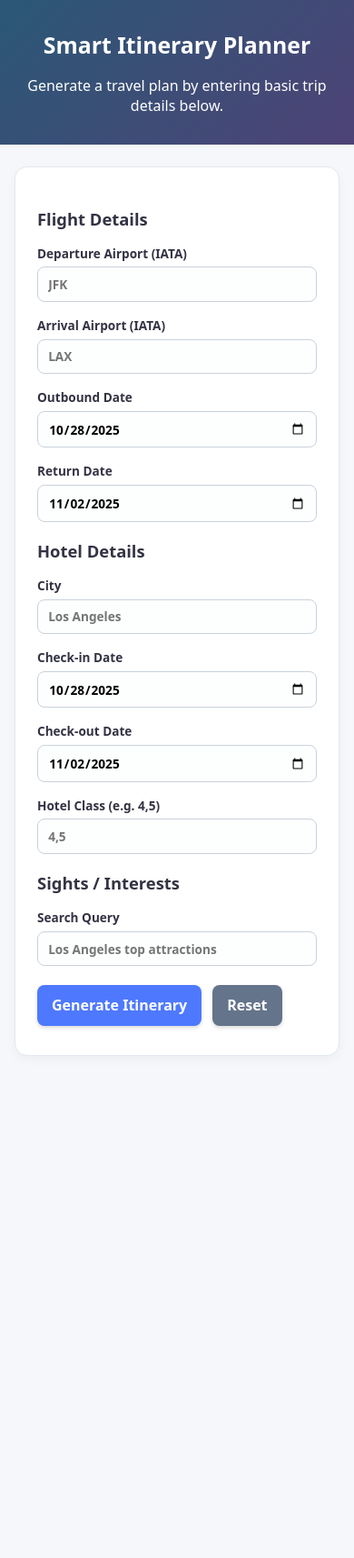
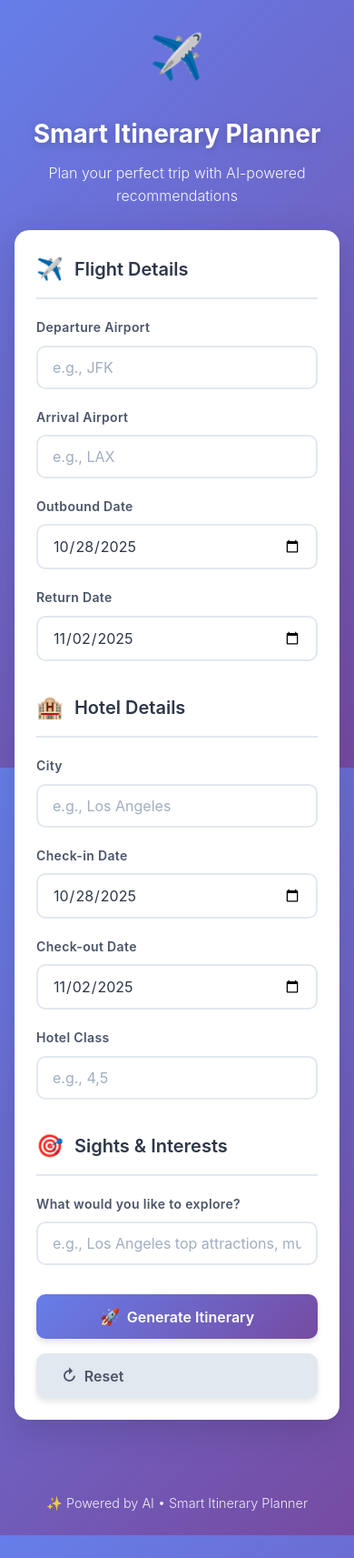
Before and after one commit to adi-253/SMARTITINERARY, a plain HTML site: page frontend/index.html in a window 390 px wide. Shown: the whole page at 91% size. Before the commit the page ends 1209 px from the top, so only its background shows below. Drawn offline with Linux system fonts and the light colour scheme.

Commit message:
frontend changes

```diff
--- a/frontend/index.html
+++ b/frontend/index.html
@@ -8,90 +8,116 @@
   </head>
   <body>
     <header>
-      <h1>Smart Itinerary Planner</h1>
-      <p>Generate a travel plan by entering basic trip details below.</p>
+      <div class="header-content">
+        <div class="header-icon">✈️</div>
+        <h1>Smart Itinerary Planner</h1>
+        <p>Plan your perfect trip with AI-powered recommendations</p>
+      </div>
     </header>
 
     <main>
       <section class="card">
         <form id="itinerary-form">
-          <h2>Flight Details</h2>
+          <div class="section-header">
+            <span class="section-icon">✈️</span>
+            <h2>Flight Details</h2>
+          </div>
           <div class="grid">
-            <label
-              >Departure Airport (IATA)
+            <label>
+              <span class="label-text">Departure Airport</span>
               <input
                 name="departure_airport_code"
                 maxlength="3"
-                placeholder="JFK"
+                placeholder="e.g., JFK"
                 required
               />
             </label>
-            <label
-              >Arrival Airport (IATA)
+            <label>
+              <span class="label-text">Arrival Airport</span>
               <input
                 name="arrival_airport_code"
                 maxlength="3"
-                placeholder="LAX"
+                placeholder="e.g., LAX"
                 required
               />
             </label>
-            <label
-              >Outbound Date
+            <label>
+              <span class="label-text">Outbound Date</span>
               <input type="date" name="outbound_date" required />
             </label>
-            <label
-              >Return Date
+            <label>
+              <span class="label-text">Return Date</span>
               <input type="date" name="return_date" required />
             </label>
           </div>
 
-          <h2>Hotel Details</h2>
+          <div class="section-header">
+            <span class="section-icon">🏨</span>
+            <h2>Hotel Details</h2>
+          </div>
           <div class="grid">
-            <label
-              >City
-              <input name="city" placeholder="Los Angeles" required />
+            <label>
+              <span class="label-text">City</span>
+              <input name="city" placeholder="e.g., Los Angeles" required />
             </label>
-            <label
-              >Check-in Date
+            <label>
+              <span class="label-text">Check-in Date</span>
               <input type="date" name="check_in_date" required />
             </label>
-            <label
-              >Check-out Date
+            <label>
+              <span class="label-text">Check-out Date</span>
               <input type="date" name="check_out_date" required />
             </label>
-            <label
-              >Hotel Class (e.g. 4,5)
-              <input name="hotel_class" placeholder="4,5" />
+            <label>
+              <span class="label-text">Hotel Class</span>
+              <input name="hotel_class" placeholder="e.g., 4,5" />
             </label>
           </div>
 
-          <h2>Sights / Interests</h2>
-          <label
-            >Search Query
+          <div class="section-header">
+            <span class="section-icon">🎯</span>
+            <h2>Sights & Interests</h2>
+          </div>
+          <label>
+            <span class="label-text">What would you like to explore?</span>
             <input
               name="sights_query"
-              placeholder="Los Angeles top attractions"
+              placeholder="e.g., Los Angeles top attractions, museums, beaches"
               required
             />
           </label>
 
           <div class="actions">
-            <button type="submit">Generate Itinerary</button>
-            <button type="reset" class="secondary">Reset</button>
+            <button type="submit" class="btn-primary">
+              <span class="btn-icon">🚀</span>
+              Generate Itinerary
+            </button>
+            <button type="reset" class="btn-secondary">
+              <span class="btn-icon">↻</span>
+              Reset
+            </button>
           </div>
         </form>
       </section>
 
-      <section id="output-section" class="card hidden">
-        <h2>Generated Itinerary</h2>
+      <section id="output-section" class="card output-card hidden">
+        <div class="section-header">
+          <span class="section-icon">📋</span>
+          <h2>Your Itinerary</h2>
+        </div>
         <div id="status" class="status"></div>
         <div id="itinerary" class="itinerary"></div>
-        <button id="download-pdf-btn" class="download-btn hidden">
-          Download PDF
+        <button id="download-pdf-btn" class="btn-download hidden">
+          <span class="btn-icon">📄</span>
+          Download as PDF
         </button>
       </section>
     </main>
 
+    <footer>
+      <p>✨ Powered by AI • Smart Itinerary Planner</p>
+    </footer>
+
     <script src="script.js"></script>
   </body>
 </html>
--- a/frontend/script.js
+++ b/frontend/script.js
@@ -9,7 +9,7 @@ const downloadPdfBtn = document.getElementById('download-pdf-btn');
 const API_URL = 'https://smartitinerary-2.onrender.com/plan-itinerary';
 
 // const API_URL = 'http://localhost:8000/plan-itinerary';
-const PDF_URL = 'http://localhost:8000/generate-pdf';
+const PDF_URL = 'https://smartitinerary-2.onrender.com/generate-pdf';
 
 // Store the current itinerary text for PDF generation
 let currentItinerary = '';
@@ -47,7 +47,14 @@ form.addEventListener('submit', async (e) => {
   outputSection.classList.remove('hidden');
   itineraryDiv.textContent = '';
   downloadPdfBtn.classList.add('hidden'); // Hide download button while loading
-  setStatus('Requesting itinerary...');
+
+  // Disable form during submission
+  const submitBtn = form.querySelector('button[type="submit"]');
+  const originalBtnText = submitBtn.innerHTML;
+  submitBtn.disabled = true;
+  submitBtn.innerHTML = '<span class="btn-icon">⏳</span> Generating...';
+
+  setStatus('🚀 Creating your personalized itinerary...');
   const fd = new FormData(form);
   const payload = buildPayload(fd);
 
@@ -63,18 +70,25 @@ form.addEventListener('submit', async (e) => {
       throw new Error(err.detail || 'Server error');
     }
     const data = await res.json();
-    setStatus('Itinerary generated successfully!', 'success');
+    setStatus('✅ Itinerary generated successfully!', 'success');
     // Backend returns markdown-like text. We can do a very small conversion for headers + bold
     currentItinerary = data.itinerary || 'No itinerary returned.';
     itineraryDiv.innerHTML = renderMarkdownLite(currentItinerary);
 
     // Show download button after successful generation
     downloadPdfBtn.classList.remove('hidden');
+
+    // Scroll to results
+    outputSection.scrollIntoView({ behavior: 'smooth', block: 'start' });
   } catch (err) {
     console.error(err);
-    setStatus('Error: ' + err.message, 'error');
+    setStatus('❌ Error: ' + err.message, 'error');
     itineraryDiv.textContent = '';
     currentItinerary = '';
+  } finally {
+    // Re-enable form
+    submitBtn.disabled = false;
+    submitBtn.innerHTML = originalBtnText;
   }
 });
 
@@ -108,8 +122,13 @@ downloadPdfBtn.addEventListener('click', async () => {
     return;
   }
 
+  const originalBtnText = downloadPdfBtn.innerHTML;
+  downloadPdfBtn.disabled = true;
+  downloadPdfBtn.innerHTML =
+    '<span class="btn-icon">⏳</span> Generating PDF...';
+
   try {
-    setStatus('Generating PDF...');
+    setStatus('📄 Generating your PDF...');
     const res = await fetch(PDF_URL, {
       method: 'POST',
       headers: { 'Content-Type': 'application/json' },
@@ -132,9 +151,12 @@ downloadPdfBtn.addEventListener('click', async () => {
     window.URL.revokeObjectURL(url);
     document.body.removeChild(a);
 
-    setStatus('PDF downloaded successfully!', 'success');
+    setStatus('✅ PDF downloaded successfully!', 'success');
   } catch (err) {
     console.error(err);
-    setStatus('Error generating PDF: ' + err.message, 'error');
+    setStatus('❌ Error generating PDF: ' + err.message, 'error');
+  } finally {
+    downloadPdfBtn.disabled = false;
+    downloadPdfBtn.innerHTML = originalBtnText;
   }
 });
--- a/frontend/styles.css
+++ b/frontend/styles.css
@@ -1,143 +1,392 @@
 * {
   box-sizing: border-box;
+  margin: 0;
+  padding: 0;
 }
+
 body {
   margin: 0;
-  font-family: system-ui, Arial, sans-serif;
-  background: #f5f7fa;
-  color: #222;
-  line-height: 1.4;
+  font-family: -apple-system, BlinkMacSystemFont, 'Segoe UI', 'Roboto', 'Oxygen',
+    'Ubuntu', 'Cantarell', sans-serif;
+  background: linear-gradient(135deg, #667eea 0%, #764ba2 100%);
+  background-attachment: fixed;
+  color: #2d3748;
+  line-height: 1.6;
   -webkit-font-smoothing: antialiased;
+  min-height: 100vh;
 }
+
 header {
-  padding: 2rem 1rem 1rem;
+  padding: 3rem 1rem 2rem;
   text-align: center;
-  background: linear-gradient(135deg, #2b5876, #4e4376);
   color: #fff;
+  position: relative;
 }
+
+.header-content {
+  max-width: 600px;
+  margin: 0 auto;
+  animation: fadeInDown 0.6s ease-out;
+}
+
+.header-icon {
+  font-size: 3.5rem;
+  margin-bottom: 1rem;
+  animation: float 3s ease-in-out infinite;
+}
+
+@keyframes float {
+  0%,
+  100% {
+    transform: translateY(0px);
+  }
+  50% {
+    transform: translateY(-10px);
+  }
+}
+
+@keyframes fadeInDown {
+  from {
+    opacity: 0;
+    transform: translateY(-20px);
+  }
+  to {
+    opacity: 1;
+    transform: translateY(0);
+  }
+}
+
+@keyframes fadeInUp {
+  from {
+    opacity: 0;
+    transform: translateY(20px);
+  }
+  to {
+    opacity: 1;
+    transform: translateY(0);
+  }
+}
+
 header h1 {
   margin: 0 0 0.5rem;
-  font-size: 2rem;
+  font-size: 2.5rem;
+  font-weight: 700;
+  text-shadow: 0 2px 10px rgba(0, 0, 0, 0.2);
 }
+
+header p {
+  font-size: 1.1rem;
+  opacity: 0.95;
+  font-weight: 300;
+}
+
 main {
-  max-width: 1080px;
-  margin: 1.5rem auto 3rem;
+  max-width: 900px;
+  margin: 0 auto 3rem;
   padding: 0 1rem;
+  animation: fadeInUp 0.6s ease-out 0.2s backwards;
 }
+
 .card {
-  background: #fff;
-  padding: 1.5rem 1.5rem 2rem;
+  background: #ffffff;
+  padding: 2rem;
   margin-bottom: 1.5rem;
-  border-radius: 14px;
-  border: 1px solid #e3e8ef;
-  box-shadow: 0 4px 12px rgba(0, 0, 0, 0.04);
+  border-radius: 16px;
+  box-shadow: 0 10px 40px rgba(0, 0, 0, 0.15);
+  transition: transform 0.3s ease, box-shadow 0.3s ease;
 }
+
+.card:hover {
+  transform: translateY(-2px);
+  box-shadow: 0 15px 50px rgba(0, 0, 0, 0.2);
+}
+
+.output-card {
+  background: linear-gradient(to bottom, #ffffff 0%, #f8f9fa 100%);
+}
+
 .hidden {
   display: none;
 }
+
+.section-header {
+  display: flex;
+  align-items: center;
+  gap: 0.75rem;
+  margin: 2rem 0 1.25rem;
+  padding-bottom: 0.75rem;
+  border-bottom: 2px solid #e2e8f0;
+}
+
+.section-header:first-child {
+  margin-top: 0;
+}
+
+.section-icon {
+  font-size: 1.5rem;
+}
+
 form h2 {
-  margin-top: 1.2rem;
-  font-size: 1.15rem;
-  color: #334;
+  margin: 0;
+  font-size: 1.25rem;
+  font-weight: 600;
+  color: #2d3748;
 }
+
 label {
   display: flex;
   flex-direction: column;
-  font-size: 0.85rem;
-  gap: 0.35rem;
+  gap: 0.5rem;
+}
+
+.label-text {
+  font-size: 0.875rem;
   font-weight: 600;
-  color: #334;
+  color: #4a5568;
+  letter-spacing: 0.025em;
 }
+
 input,
 textarea {
-  font: inherit;
-  padding: 0.55rem 0.7rem;
-  border: 1px solid #c9d2dc;
-  border-radius: 8px;
-  background: #fdfefe;
+  font-family: inherit;
+  font-size: 1rem;
+  padding: 0.75rem 1rem;
+  border: 2px solid #e2e8f0;
+  border-radius: 10px;
+  background: #ffffff;
+  transition: all 0.2s ease;
+  color: #2d3748;
 }
+
+input:hover {
+  border-color: #cbd5e0;
+}
+
 input:focus {
-  outline: 2px solid #4e79ff33;
-  border-color: #4e79ff;
+  outline: none;
+  border-color: #667eea;
+  box-shadow: 0 0 0 3px rgba(102, 126, 234, 0.1);
 }
+
+input::placeholder {
+  color: #a0aec0;
+}
+
 .grid {
   display: grid;
+  gap: 1.25rem;
+  grid-template-columns: repeat(auto-fit, minmax(200px, 1fr));
+  margin-top: 0.75rem;
+}
+
+.actions {
+  margin-top: 2rem;
+  display: flex;
   gap: 1rem;
-  grid-template-columns: repeat(auto-fit, minmax(180px, 1fr));
-  margin-top: 0.5rem;
+  flex-wrap: wrap;
 }
-.actions {
-  margin-top: 1.3rem;
-  display: flex;
-  gap: 0.75rem;
-}
+
 button {
   cursor: pointer;
-  font: inherit;
-  padding: 0.7rem 1rem;
-  border-radius: 8px;
+  font-family: inherit;
+  font-size: 1rem;
+  font-weight: 600;
+  padding: 0.875rem 1.75rem;
+  border-radius: 10px;
   border: none;
-  background: #4e79ff;
-  color: #fff;
+  display: inline-flex;
+  align-items: center;
+  gap: 0.5rem;
+  transition: all 0.2s ease;
+  box-shadow: 0 4px 6px rgba(0, 0, 0, 0.1);
+}
+
+.btn-icon {
+  font-size: 1.1rem;
+}
+
+.btn-primary {
+  background: linear-gradient(135deg, #667eea 0%, #764ba2 100%);
+  color: #ffffff;
+  flex: 1;
+  min-width: 200px;
+  justify-content: center;
+}
+
+.btn-primary:hover {
+  transform: translateY(-2px);
+  box-shadow: 0 6px 12px rgba(102, 126, 234, 0.3);
+}
+
+.btn-primary:active {
+  transform: translateY(0);
+}
+
+.btn-secondary {
+  background: #e2e8f0;
+  color: #4a5568;
+}
+
+.btn-secondary:hover {
+  background: #cbd5e0;
+  transform: translateY(-2px);
+}
+
+.btn-secondary:active {
+  transform: translateY(0);
+}
+
+.btn-download {
+  margin-top: 1.5rem;
+  background: linear-gradient(135deg, #10b981 0%, #059669 100%);
+  color: #ffffff;
+  width: 100%;
+  justify-content: center;
+  font-size: 1.05rem;
+}
+
+.btn-download:hover {
+  transform: translateY(-2px);
+  box-shadow: 0 6px 12px rgba(16, 185, 129, 0.3);
+}
+
+.status {
+  margin: 0 0 1.5rem;
+  padding: 1rem;
+  border-radius: 10px;
+  font-size: 0.95rem;
+  font-weight: 500;
+  background: #edf2f7;
+  color: #4a5568;
+  animation: fadeInUp 0.3s ease;
+}
+
+.status.error {
+  background: #fed7d7;
+  color: #c53030;
+}
+
+.status.success {
+  background: #c6f6d5;
+  color: #22543d;
+}
+
+.itinerary {
+  background: linear-gradient(135deg, #1e293b 0%, #0f172a 100%);
+  color: #f1f5f9;
+  padding: 1.5rem;
+  border-radius: 12px;
+  font-size: 0.9rem;
+  line-height: 1.7;
+  overflow-x: auto;
+  box-shadow: inset 0 2px 8px rgba(0, 0, 0, 0.3);
+  animation: fadeInUp 0.4s ease;
+}
+
+.itinerary h2,
+.itinerary h3,
+.itinerary h4 {
+  color: #a5f3fc;
+  margin-top: 1.5rem;
+  margin-bottom: 0.75rem;
+}
+
+.itinerary h2 {
+  font-size: 1.4rem;
+  border-bottom: 2px solid #334155;
+  padding-bottom: 0.5rem;
+}
+
+.itinerary h3 {
+  font-size: 1.2rem;
+  color: #7dd3fc;
+}
+
+.itinerary h4 {
+  font-size: 1.05rem;
+  color: #94a3b8;
+}
+
+.itinerary strong {
+  color: #fbbf24;
   font-weight: 600;
-  box-shadow: 0 2px 4px rgba(0, 0, 0, 0.15);
-  transition: background 0.2s, transform 0.15s;
 }
-button:hover {
-  background: #365fd6;
-}
-button:active {
-  transform: translateY(1px);
-}
-button.secondary {
-  background: #64748b;
-}
-button.secondary:hover {
-  background: #4b5a6d;
-}
-.download-btn {
-  margin-top: 1rem;
-  background: #10b981;
-  width: 100%;
-}
-.download-btn:hover {
-  background: #059669;
-}
-.status {
-  margin: 0.75rem 0 1rem;
-  font-size: 0.9rem;
-  color: #555;
-}
-.status.error {
-  color: #c62828;
-}
-.status.success {
-  color: #1b5e20;
-}
-.itinerary {
-  white-space: pre-wrap;
-  font-family: ui-monospace, SFMono-Regular, Menlo, Consolas, monospace;
-  background: #0f172a;
-  color: #f1f5f9;
-  padding: 1rem 1.25rem;
-  border-radius: 10px;
-  font-size: 0.85rem;
-  line-height: 1.5;
-  overflow-x: auto;
-}
+
 footer {
   text-align: center;
-  font-size: 0.75rem;
-  padding: 2rem 1rem;
-  color: #667;
+  padding: 2rem 1rem 3rem;
+  color: #ffffff;
+  font-size: 0.9rem;
+  opacity: 0.9;
 }
-code {
-  background: #eef2f7;
-  padding: 0.2rem 0.4rem;
-  border-radius: 4px;
+
+footer p {
+  margin: 0;
+  font-weight: 300;
 }
-@media (max-width: 600px) {
+
+/* Responsive Design */
+@media (max-width: 768px) {
   header h1 {
-    font-size: 1.55rem;
+    font-size: 2rem;
+  }
+
+  .header-icon {
+    font-size: 3rem;
+  }
+
+  header p {
+    font-size: 1rem;
+  }
+
+  .card {
+    padding: 1.5rem;
+  }
+
+  .grid {
+    grid-template-columns: 1fr;
+  }
+
+  .actions {
+    flex-direction: column;
+  }
+
+  .btn-primary {
+    min-width: auto;
   }
 }
+
+@media (max-width: 480px) {
+  header {
+    padding: 2rem 1rem 1.5rem;
+  }
+
+  header h1 {
+    font-size: 1.75rem;
+  }
+
+  .section-header {
+    font-size: 0.95rem;
+  }
+
+  input {
+    font-size: 16px; /* Prevents zoom on iOS */
+  }
+}
+
+/* Loading animation */
+@keyframes pulse {
+  0%,
+  100% {
+    opacity: 1;
+  }
+  50% {
+    opacity: 0.5;
+  }
+}
+
+button:disabled {
+  opacity: 0.6;
+  cursor: not-allowed;
+  animation: pulse 1.5s ease-in-out infinite;
+}
```
